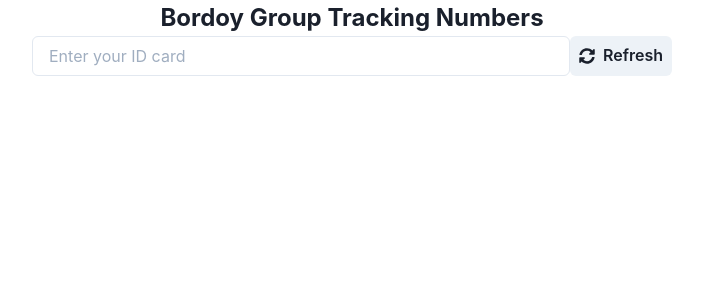
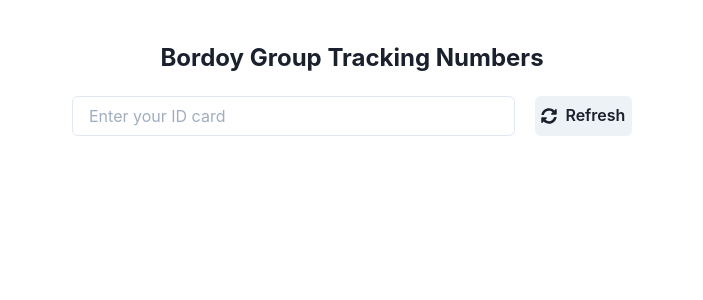
Before and after one commit to disnelrr/bordoy, a React (Create React App) app: page / in a window 1280 px wide. Shown: the top 300 px of the page, without its empty margins (288-991 px from the left). Built offline with nearby package versions, Linux system fonts and the light colour scheme.

Commit message:
Added fetching logic

```diff
--- a/src/App.js
+++ b/src/App.js
@@ -9,6 +9,8 @@ import {
   AccordionIcon,
   AccordionItem,
   AccordionPanel,
+  Alert,
+  AlertTitle,
   ChakraProvider,
   Input,
 } from "@chakra-ui/react";
@@ -17,8 +19,10 @@ import { useState } from "react";
 function App() {
   const [data, setData] = useState(false);
   const [idCard, setIdCard] = useState("");
+  const [status, setStatus] = useState("");
 
   const fetchData = () => {
+    setStatus("Fetching data...");
     fetch(
       `https://www.solvebigtech.com/bordoy/service/index.php?funcname=status&enterprise=bordoy&identity=${idCard}&apikey=bcURfJhHPCNBT4i7ANhVKQDw62e32W`
     )
@@ -26,6 +30,7 @@ function App() {
       .then((jsonData) => {
         // jsonData is parsed json object received from url
         setData(jsonData);
+        setStatus("Data received!");
       })
       .catch((error) => {
         // handle your errors here
@@ -42,19 +47,25 @@ function App() {
 
   return (
     <ChakraProvider>
-      <Box className='App' w={"50%"} margin='auto'>
-        <Text fontSize='2xl' fontWeight='bold'>
+      <Box className='App' w={{ base: "100%", md: "50%" }} m='auto' p={10}>
+        <Text fontSize='2xl' fontWeight='bold' mb={5}>
           Bordoy Group Tracking Numbers
         </Text>
         <Flex>
           <Input
             placeholder='Enter your ID card'
             onChange={(e) => setIdCard(e.target.value)}
+            mr={5}
           />
           <Button onClick={fetchData} leftIcon={<FaSyncAlt />}>
             Refresh
           </Button>
         </Flex>
+        {status ? (
+          <Alert mt={5}>
+            <AlertTitle>{status}</AlertTitle>
+          </Alert>
+        ) : null}
         <Accordion py={8}>
           {elements.map((parcel, index) => {
             return (
```
